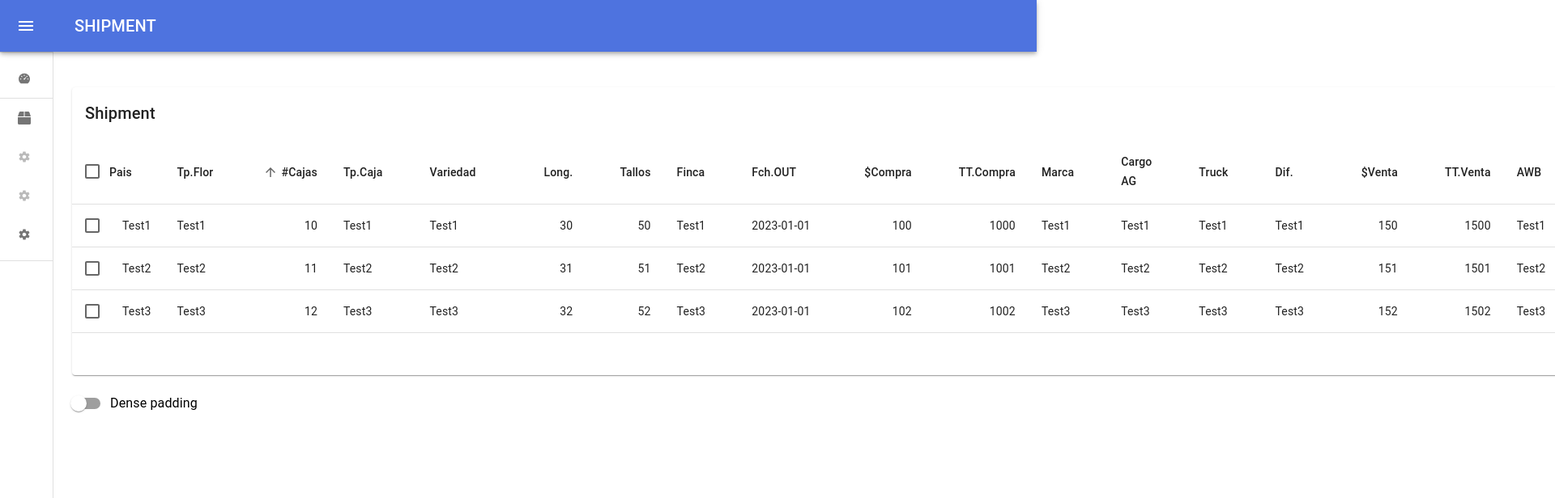
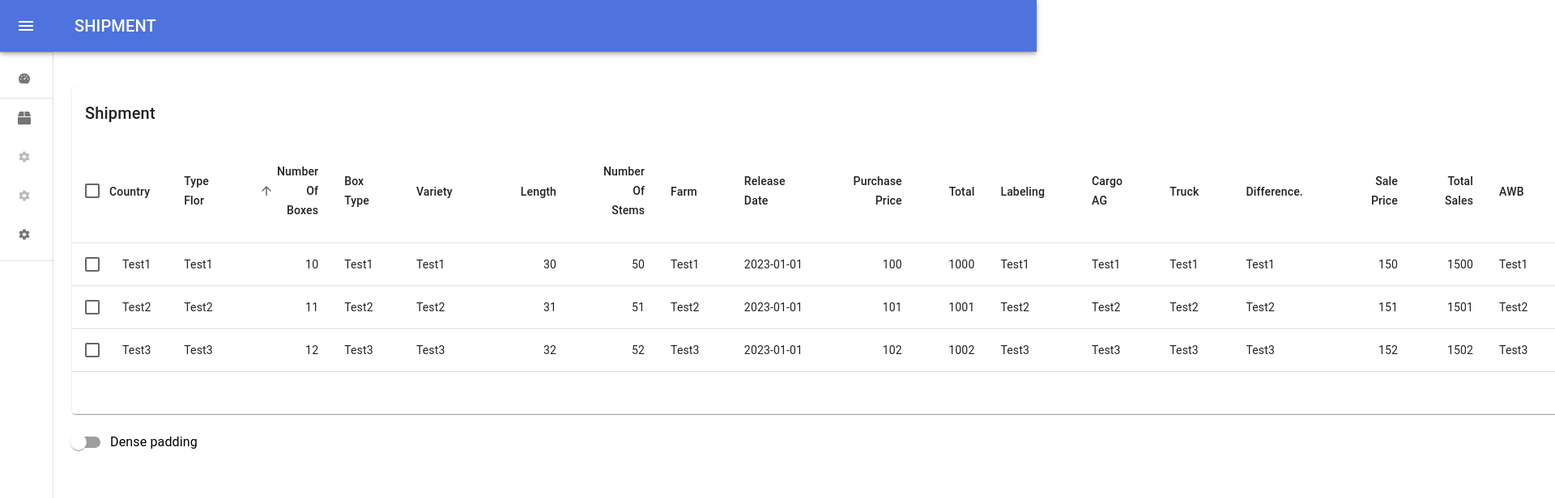
Before and after one commit to FlowersBIJ/flowers-frontend, a React (Create React App) app: page /shipment in a window 1280 px wide. Shown: the top 616 px of the page at 81% size, 1920 px wide, since content can reach past the window. Built offline with nearby package versions, Linux system fonts and the light colour scheme.

Commit message:
Переделал таблицу под модели

```diff
--- a/src/Pages/Shipment/Shipment.tsx
+++ b/src/Pages/Shipment/Shipment.tsx
@@ -26,114 +26,114 @@
 function createData(data: Partial<ShipmentModel>): ShipmentModel {
    return {
       id: data.id || 0,
-      pais: data.pais || "",
-      tpFlor: data.tpFlor || "",
-      cajas: data.cajas || 0,
-      tpCaja: data.tpCaja || "",
-      variedad: data.variedad || "",
-      long: data.long || 0,
-      tallos: data.tallos || 0,
-      finca: data.finca || "",
-      fchOut: data.fchOut || "",
-      compra: data.compra || 0,
-      ttCompra: data.ttCompra || 0,
-      marca: data.marca || "",
-      cargoAg: data.cargoAg || "",
+      country: data.country || "",
+      flowerType: data.flowerType || "",
+      numberOfBoxes: data.numberOfBoxes || 0,
+      boxType: data.boxType || "",
+      variety: data.variety || "",
+      length: data.length || 0,
+      numberOfStems: data.numberOfStems || 0,
+      farm: data.farm || "",
+      releaseDate: data.releaseDate || "",
+      purchasePrice: data.purchasePrice || 0,
+      total: data.total || 0,
+      labeling: data.labeling || "",
+      cargoAgencia: data.cargoAgencia || "",
       truck: data.truck || "",
-      dif: data.dif || "",
-      venta: data.venta || 0,
-      ttVenta: data.ttVenta || 0,
+      difference: data.difference || "",
+      salePrice: data.salePrice || 0,
+      totalSales: data.totalSales || 0,
       awb: data.awb || "",
       invoice: data.invoice || "",
       miami: data.miami || 0,
-      ttMiami: data.ttMiami || 0,
-      orden: data.orden || "",
-      creador: data.creador || "",
-      ejecutor: data.ejecutor || "",
+      finalPriceInMiani: data.finalPriceInMiani || 0,
+      orderType: data.orderType || "",
+      manager: data.manager || "",
+      done: data.done || "",
    };
 }
 
 const rows = [
    createData({
       id: 1,
-      pais: "Test1",
-      tpFlor: "Test1",
-      cajas: 10,
-      tpCaja: "Test1",
-      variedad: "Test1",
-      long: 30,
-      tallos: 50,
-      finca: "Test1",
-      fchOut: "2023-01-01",
-      compra: 100,
-      ttCompra: 1000,
-      marca: "Test1",
-      cargoAg: "Test1",
+      country: "Test1",
+      flowerType: "Test1",
+      numberOfBoxes: 10,
+      boxType: "Test1",
+      variety: "Test1",
+      length: 30,
+      numberOfStems: 50,
+      farm: "Test1",
+      releaseDate: "2023-01-01",
+      purchasePrice: 100,
+      total: 1000,
+      labeling: "Test1",
+      cargoAgencia: "Test1",
       truck: "Test1",
-      dif: "Test1",
-      venta: 150,
-      ttVenta: 1500,
+      difference: "Test1",
+      salePrice: 150,
+      totalSales: 1500,
       awb: "Test1",
       invoice: "Test1",
       miami: 120,
-      ttMiami: 1200,
-      orden: "Test1",
-      creador: "Test1",
-      ejecutor: "Test1",
+      finalPriceInMiani: 1200,
+      orderType: "Test1",
+      manager: "Test1",
+      done: "Test1",
    }),
    createData({
       id: 2,
-      pais: "Test2",
-      tpFlor: "Test2",
-      cajas: 11,
-      tpCaja: "Test2",
-      variedad: "Test2",
-      long: 31,
-      tallos: 51,
-      finca: "Test2",
-      fchOut: "2023-01-01",
-      compra: 101,
-      ttCompra: 1001,
-      marca: "Test2",
-      cargoAg: "Test2",
+      country: "Test2",
+      flowerType: "Test2",
+      numberOfBoxes: 11,
+      boxType: "Test2",
+      variety: "Test2",
+      length: 31,
+      numberOfStems: 51,
+      farm: "Test2",
+      releaseDate: "2023-01-01",
+      purchasePrice: 101,
+      total: 1001,
+      labeling: "Test2",
+      cargoAgencia: "Test2",
       truck: "Test2",
-      dif: "Test2",
-      venta: 151,
-      ttVenta: 1501,
+      difference: "Test2",
+      salePrice: 151,
+      totalSales: 1501,
       awb: "Test2",
       invoice: "Test2",
       miami: 121,
-      ttMiami: 1201,
-      orden: "Test2",
-      creador: "Test2",
-      ejecutor: "Test2",
+      finalPriceInMiani: 1201,
+      orderType: "Test2",
+      manager: "Test2",
+      done: "Test2",
    }),
    createData({
       id: 3,
-      pais: "Test3",
-      tpFlor: "Test3",
-      cajas: 12,
-      tpCaja: "Test3",
-      variedad: "Test3",
-      long: 32,
-      tallos: 52,
-      finca: "Test3",
-      fchOut: "2023-01-01",
-      compra: 102,
-      ttCompra: 1002,
-      marca: "Test3",
-      cargoAg: "Test3",
+      country: "Test3",
+      flowerType: "Test3",
+      numberOfBoxes: 12,
+      boxType: "Test3",
+      variety: "Test3",
+      length: 32,
+      numberOfStems: 52,
+      farm: "Test3",
+      releaseDate: "2023-01-01",
+      purchasePrice: 102,
+      total: 1002,
+      labeling: "Test3",
+      cargoAgencia: "Test3",
       truck: "Test3",
-      dif: "Test3",
-      venta: 152,
-      ttVenta: 1502,
+      difference: "Test3",
+      salePrice: 152,
+      totalSales: 1502,
       awb: "Test3",
       invoice: "Test3",
       miami: 122,
-      ttMiami: 1202,
-      orden: "Test3",
-      creador: "Test3",
-      ejecutor: "Test3",
+      finalPriceInMiani: 1202,
+      orderType: "Test3",
+      manager: "Test3",
+      done: "Test3",
    }),
 ];
 
@@ -184,30 +184,85 @@
 }
 
 const headCells: readonly HeadCell[] = [
-   { id: "pais", numeric: false, disablePadding: true, label: "Pais" },
-   { id: "tpFlor", numeric: false, disablePadding: false, label: "Tp.Flor" },
-   { id: "cajas", numeric: true, disablePadding: false, label: "#Cajas" },
-   { id: "tpCaja", numeric: false, disablePadding: false, label: "Tp.Caja" },
-   { id: "variedad", numeric: false, disablePadding: false, label: "Variedad" },
-   { id: "long", numeric: true, disablePadding: false, label: "Long." },
-   { id: "tallos", numeric: true, disablePadding: false, label: "Tallos" },
-   { id: "finca", numeric: false, disablePadding: false, label: "Finca" },
-   { id: "fchOut", numeric: false, disablePadding: false, label: "Fch.OUT" },
-   { id: "compra", numeric: true, disablePadding: false, label: "$Compra" },
-   { id: "ttCompra", numeric: true, disablePadding: false, label: "TT.Compra" },
-   { id: "marca", numeric: false, disablePadding: false, label: "Marca" },
-   { id: "cargoAg", numeric: false, disablePadding: false, label: "Cargo AG" },
+   { id: "country", numeric: false, disablePadding: true, label: "Country" },
+   {
+      id: "flowerType",
+      numeric: false,
+      disablePadding: false,
+      label: "Type Flor",
+   },
+   {
+      id: "numberOfBoxes",
+      numeric: true,
+      disablePadding: false,
+      label: "Number Of Boxes",
+   },
+   { id: "boxType", numeric: false, disablePadding: false, label: "Box Type" },
+   { id: "variety", numeric: false, disablePadding: false, label: "Variety" },
+   { id: "length", numeric: true, disablePadding: false, label: "Length" },
+   {
+      id: "numberOfStems",
+      numeric: true,
+      disablePadding: false,
+      label: "Number Of Stems",
+   },
+   { id: "farm", numeric: false, disablePadding: false, label: "Farm" },
+   {
+      id: "releaseDate",
+      numeric: false,
+      disablePadding: false,
+      label: "Release Date",
+   },
+   {
+      id: "purchasePrice",
+      numeric: true,
+      disablePadding: false,
+      label: "Purchase Price",
+   },
+   { id: "total", numeric: true, disablePadding: false, label: "Total" },
+   { id: "labeling", numeric: false, disablePadding: false, label: "Labeling" },
+   {
+      id: "cargoAgencia",
+      numeric: false,
+      disablePadding: false,
+      label: "Cargo AG",
+   },
    { id: "truck", numeric: false, disablePadding: false, label: "Truck" },
-   { id: "dif", numeric: false, disablePadding: false, label: "Dif." },
-   { id: "venta", numeric: true, disablePadding: false, label: "$Venta" },
-   { id: "ttVenta", numeric: true, disablePadding: false, label: "TT.Venta" },
+   {
+      id: "difference",
+      numeric: false,
+      disablePadding: false,
+      label: "Difference.",
+   },
+   {
+      id: "salePrice",
+      numeric: true,
+      disablePadding: false,
+      label: "Sale Price",
+   },
+   {
+      id: "totalSales",
+      numeric: true,
+      disablePadding: false,
+      label: "Total Sales",
+   },
    { id: "awb", numeric: false, disablePadding: false, label: "AWB" },
    { id: "invoice", numeric: false, disablePadding: false, label: "Invoice" },
-   { id: "miami", numeric: true, disablePadding: false, label: "$Miami" },
-   { id: "ttMiami", numeric: true, disablePadding: false, label: "TT.Miami" },
-   { id: "orden", numeric: false, disablePadding: false, label: "Orden" },
-   { id: "creador", numeric: false, disablePadding: false, label: "Creador" },
-   { id: "ejecutor", numeric: false, disablePadding: false, label: "Ejecutor" },
+   { id: "miami", numeric: true, disablePadding: false, label: "Miami" },
+   {
+      id: "finalPriceInMiani",
+      numeric: true,
+      disablePadding: false,
+      label: "Final Price in Miani",
+   },
+   {
+      id: "orderType",
+      numeric: false,
+      disablePadding: false,
+      label: "Order Type",
+   },
+   { id: "manager", numeric: false, disablePadding: false, label: "Manager" },
+   { id: "done", numeric: false, disablePadding: false, label: "Done" },
 ];
 
 interface EnhancedTableProps {
@@ -336,7 +391,8 @@
 
 export default function Shipment() {
    const [order, setOrder] = React.useState<Order>("asc");
-   const [orderBy, setOrderBy] = React.useState<keyof ShipmentModel>("cajas");
+   const [orderBy, setOrderBy] =
+      React.useState<keyof ShipmentModel>("numberOfBoxes");
    const [selected, setSelected] = React.useState<readonly number[]>([]);
    const [page, setPage] = React.useState(0);
    const [dense, setDense] = React.useState(false);
```
